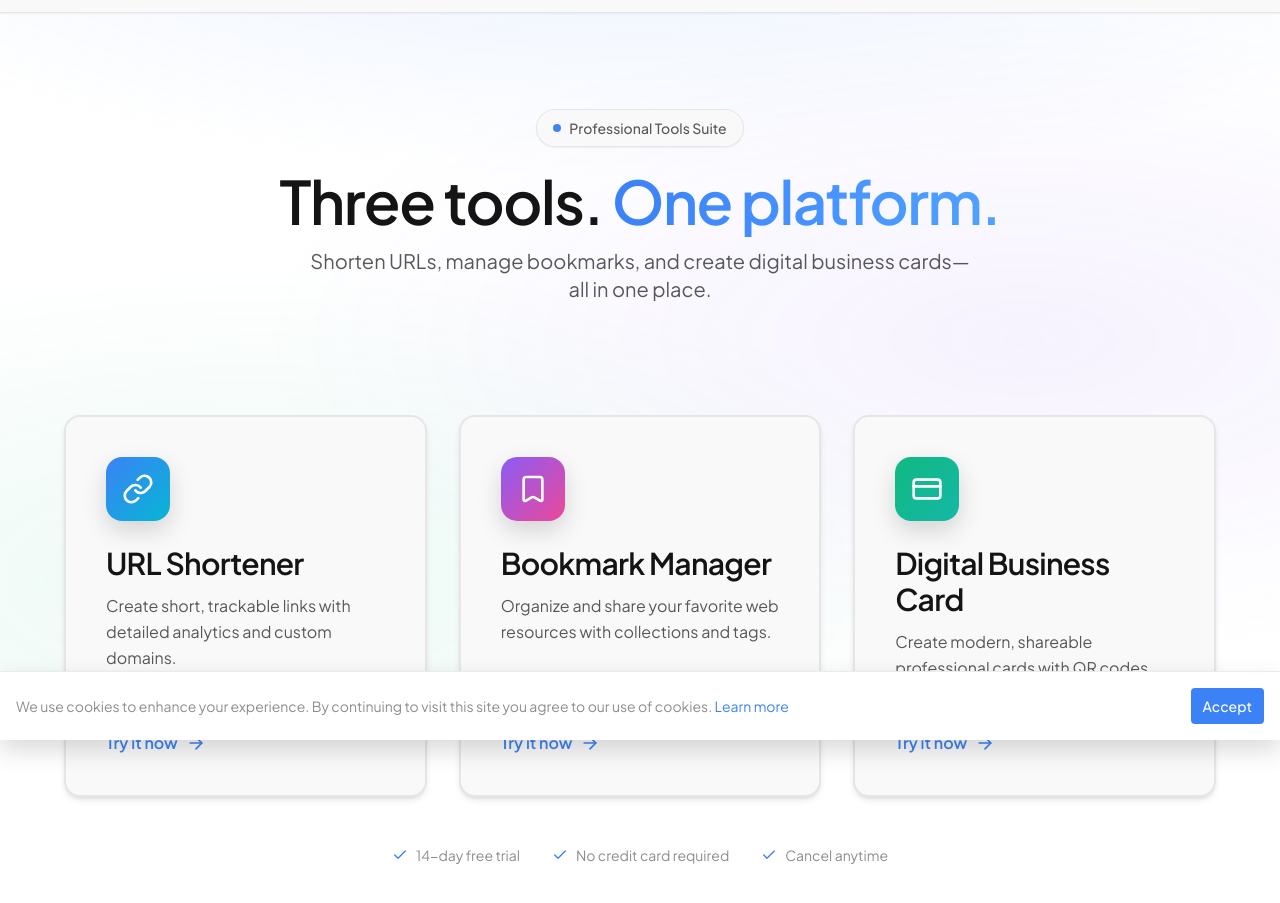
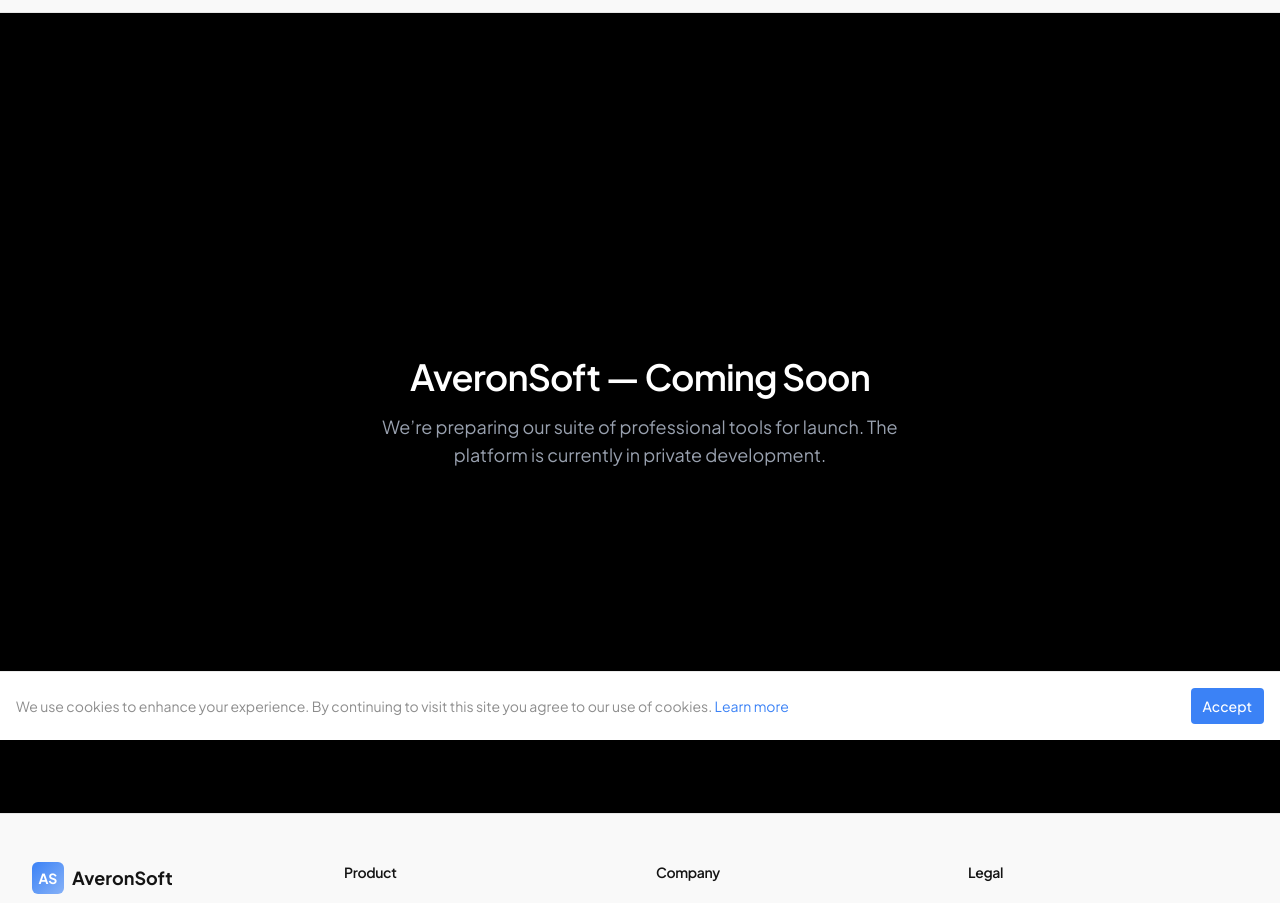
Before and after one commit to shripadl/averonsoft, a Next.js app: page / in a window 1280 px wide. Shown: the part 60-963 px from the top of the page. Built offline with nearby package versions, Linux system fonts and the light colour scheme.

Commit message:
Comming Soon

```diff
--- a/app/layout.tsx
+++ b/app/layout.tsx
@@ -15,6 +15,10 @@ const fontSans = Plus_Jakarta_Sans({
 export const metadata: Metadata = {
   title: "AveronSoft - Professional Tools for Modern Professionals",
   description: "Shorten URLs, manage bookmarks, and create digital business cards with AveronSoft.",
+  robots: {
+    index: false,
+    follow: false,
+  },
 };
 
 export default function RootLayout({
--- a/app/page.tsx
+++ b/app/page.tsx
@@ -1,203 +1,11 @@
-import Link from 'next/link'
-import { Button } from '@/components/ui/button'
-import { ArrowRight, Check, Link as LinkIcon, Bookmark, CreditCard, Zap, Shield, TrendingUp } from 'lucide-react'
-
-export default function HomePage() {
-  const tools = [
-    {
-      title: 'URL Shortener',
-      description: 'Create short, trackable links with detailed analytics and custom domains.',
-      icon: LinkIcon,
-      href: '/tools/shortener',
-      iconGradient: 'linear-gradient(135deg, #3b82f6 0%, #06b6d4 100%)',
-    },
-    {
-      title: 'Bookmark Manager',
-      description: 'Organize and share your favorite web resources with collections and tags.',
-      icon: Bookmark,
-      href: '/tools/bookmarks',
-      iconGradient: 'linear-gradient(135deg, #8b5cf6 0%, #ec4899 100%)',
-    },
-    {
-      title: 'Digital Business Card',
-      description: 'Create modern, shareable professional cards with QR codes and analytics.',
-      icon: CreditCard,
-      href: '/tools/business-card',
-      iconGradient: 'linear-gradient(135deg, #10b981 0%, #14b8a6 100%)',
-    },
-  ]
-
-  const features = [
-    {
-      icon: Zap,
-      title: 'Lightning Fast',
-      description: 'Built with modern tech for blazing fast performance',
-    },
-    {
-      icon: Shield,
-      title: 'Secure & Private',
-      description: 'Your data is encrypted and protected with industry standards',
-    },
-    {
-      icon: TrendingUp,
-      title: 'Powerful Analytics',
-      description: 'Track performance with detailed insights and metrics',
-    },
-  ]
-
+export default function ComingSoon() {
   return (
-    <div className="relative flex flex-col overflow-hidden">
-      {/* Background gradient - adds depth */}
-      <div className="pointer-events-none fixed inset-0 -z-10 bg-[radial-gradient(ellipse_80%_50%_at_50%_-20%,rgba(59,130,246,0.15),transparent)]" />
-      <div className="pointer-events-none fixed inset-0 -z-10 bg-[radial-gradient(ellipse_60%_40%_at_80%_50%,rgba(139,92,246,0.08),transparent)]" />
-      <div className="pointer-events-none fixed inset-0 -z-10 bg-[radial-gradient(ellipse_60%_40%_at_20%_80%,rgba(16,185,129,0.08),transparent)]" />
-
-      {/* Hero */}
-      <section className="relative px-4 pt-16 pb-8 sm:px-6 lg:px-8 lg:pt-24 lg:pb-12">
-        <div className="mx-auto max-w-5xl text-center">
-          <div className="mb-6 inline-flex items-center gap-2 rounded-full border border-border bg-surface px-4 py-2 text-sm shadow-sm">
-            <span className="h-2 w-2 rounded-full bg-primary animate-pulse" />
-            <span className="text-foreground-secondary font-medium">Professional Tools Suite</span>
-          </div>
-          <h1 className="mb-4 text-4xl font-bold tracking-tight sm:text-5xl lg:text-6xl">
-            Three tools.{' '}
-            <span className="bg-gradient-to-r from-primary to-blue-400 bg-clip-text text-transparent">
-              One platform.
-            </span>
-          </h1>
-          <p className="mx-auto max-w-2xl text-lg text-foreground-secondary sm:text-xl">
-            Shorten URLs, manage bookmarks, and create digital business cards—all in one place.
-          </p>
-        </div>
-      </section>
-
-      {/* Primary: Three Big Tool Cards */}
-      <section className="px-4 py-8 sm:px-6 lg:px-8 lg:py-16">
-        <div className="mx-auto max-w-6xl">
-          <div className="grid gap-6 sm:gap-8 lg:grid-cols-3">
-            {tools.map((tool) => {
-              const Icon = tool.icon
-              return (
-                <Link
-                  key={tool.title}
-                  href={tool.href}
-                  className="group relative flex flex-col overflow-hidden rounded-2xl border-2 border-border bg-surface p-8 shadow-md transition-all duration-300 hover:scale-[1.02] hover:border-primary/40 hover:shadow-xl sm:p-10"
-                >
-                  <div className="absolute inset-0 -z-10 opacity-[0.08] transition-opacity duration-300 group-hover:opacity-[0.15]" style={{ background: tool.iconGradient }} />
-                  <div className="relative z-10 flex flex-1 flex-col">
-                    <div
-                      className="mb-6 inline-flex h-16 w-16 items-center justify-center rounded-2xl shadow-lg"
-                      style={{ background: tool.iconGradient }}
-                    >
-                      <Icon className="h-8 w-8 text-white" strokeWidth={2} />
-                    </div>
-                    <h2 className="mb-3 text-2xl font-bold tracking-tight text-foreground sm:text-3xl">
-                      {tool.title}
-                    </h2>
-                    <p className="mb-6 flex-1 text-foreground-secondary leading-relaxed">
-                      {tool.description}
-                    </p>
-                    <div className="flex items-center text-base font-semibold text-primary">
-                      Try it now
-                      <ArrowRight className="ml-2 h-5 w-5 transition-transform group-hover:translate-x-1" />
-                    </div>
-                  </div>
-                </Link>
-              )
-            })}
-          </div>
-
-          {/* Trust indicators */}
-          <div className="mt-12 flex flex-wrap items-center justify-center gap-8 text-sm text-foreground-muted">
-            <div className="flex items-center gap-2">
-              <Check className="h-4 w-4 text-primary" />
-              <span>14-day free trial</span>
-            </div>
-            <div className="flex items-center gap-2">
-              <Check className="h-4 w-4 text-primary" />
-              <span>No credit card required</span>
-            </div>
-            <div className="flex items-center gap-2">
-              <Check className="h-4 w-4 text-primary" />
-              <span>Cancel anytime</span>
-            </div>
-          </div>
-
-          <div className="mt-10 flex flex-col items-center justify-center gap-4 sm:flex-row">
-            <Link href="/signup">
-              <Button size="lg" className="w-full sm:w-auto group">
-                Get Started Free
-                <ArrowRight className="ml-2 h-4 w-4 transition-transform group-hover:translate-x-1" />
-              </Button>
-            </Link>
-            <Link href="/pricing">
-              <Button size="lg" variant="secondary" className="w-full sm:w-auto">
-                View Pricing
-              </Button>
-            </Link>
-          </div>
-        </div>
-      </section>
-
-      {/* Features Section */}
-      <section className="border-t border-border bg-surface/80 px-4 py-20 sm:px-6 lg:px-8">
-        <div className="mx-auto max-w-6xl">
-          <div className="mb-14 text-center">
-            <h2 className="mb-3 text-2xl font-bold tracking-tight text-foreground sm:text-3xl">
-              Built for professionals
-            </h2>
-            <p className="text-foreground-secondary">
-              Enterprise-grade features at your fingertips
-            </p>
-          </div>
-
-          <div className="grid gap-8 sm:grid-cols-3">
-            {features.map((feature) => {
-              const Icon = feature.icon
-              return (
-                <div
-                  key={feature.title}
-                  className="rounded-xl border-2 border-border bg-background p-6 shadow-sm transition-all hover:border-border-hover hover:shadow-md"
-                >
-                  <div className="mb-4 inline-flex h-12 w-12 items-center justify-center rounded-xl bg-primary/15">
-                    <Icon className="h-6 w-6 text-primary" strokeWidth={2} />
-                  </div>
-                  <h3 className="mb-2 text-lg font-bold text-foreground">{feature.title}</h3>
-                  <p className="text-foreground-secondary text-sm leading-relaxed">
-                    {feature.description}
-                  </p>
-                </div>
-              )
-            })}
-          </div>
-        </div>
-      </section>
-
-      {/* CTA Section */}
-      <section className="px-4 py-20 sm:px-6 lg:px-8">
-        <div className="mx-auto max-w-4xl">
-          <div className="relative overflow-hidden rounded-3xl border-2 border-border bg-surface px-8 py-16 text-center shadow-lg sm:px-12">
-            <div className="relative z-10">
-              <h2 className="mb-4 text-3xl font-bold tracking-tight text-foreground sm:text-4xl">
-                Ready to get started?
-              </h2>
-              <p className="mb-8 text-lg text-foreground-secondary">
-                Join thousands of professionals using AveronSoft
-              </p>
-              <Link href="/signup">
-                <Button size="lg" className="group">
-                  Start Your Free Trial
-                  <ArrowRight className="ml-2 h-4 w-4 transition-transform group-hover:translate-x-1" />
-                </Button>
-              </Link>
-            </div>
-            <div className="pointer-events-none absolute inset-0 -z-10 opacity-20">
-              <div className="absolute left-1/4 top-0 h-72 w-72 rounded-full bg-primary blur-3xl" />
-              <div className="absolute right-1/4 bottom-0 h-72 w-72 rounded-full bg-primary blur-3xl" />
-            </div>
-          </div>
-        </div>
-      </section>
-    </div>
-  )
+    <main className="min-h-screen flex flex-col items-center justify-center bg-black text-white px-6">
+      <h1 className="text-4xl font-semibold mb-4">AveronSoft — Coming Soon</h1>
+      <p className="text-lg text-gray-400 max-w-xl text-center">
+        We’re preparing our suite of professional tools for launch.
+        The platform is currently in private development.
+      </p>
+    </main>
+  );
 }
```
